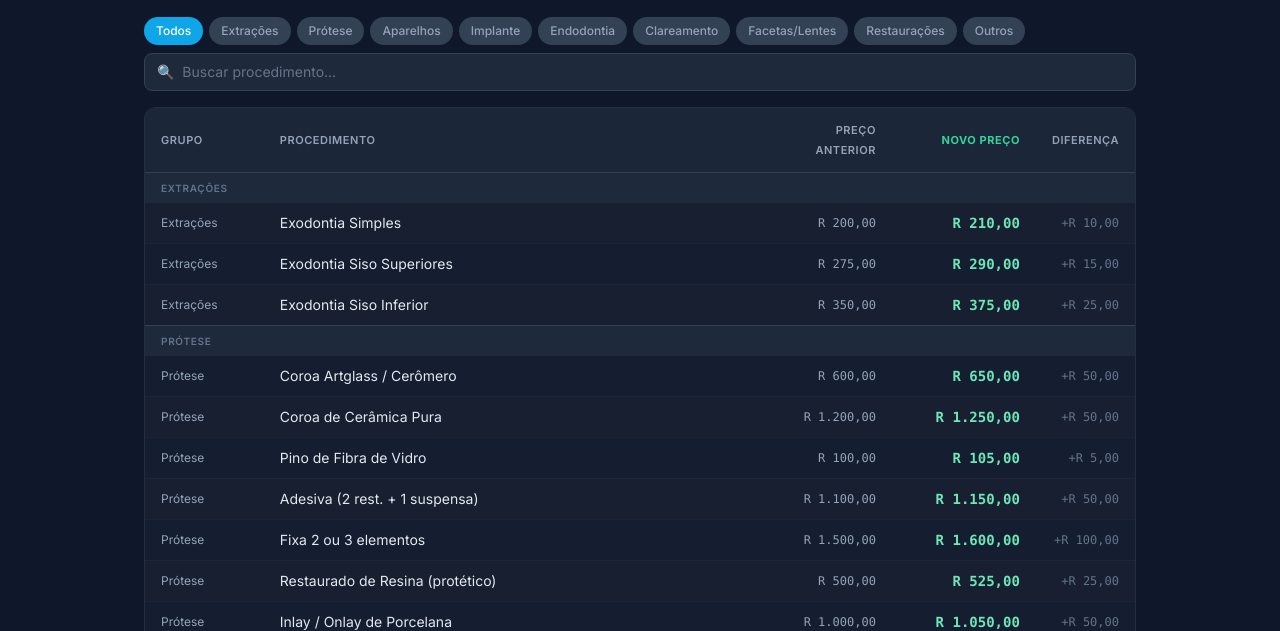
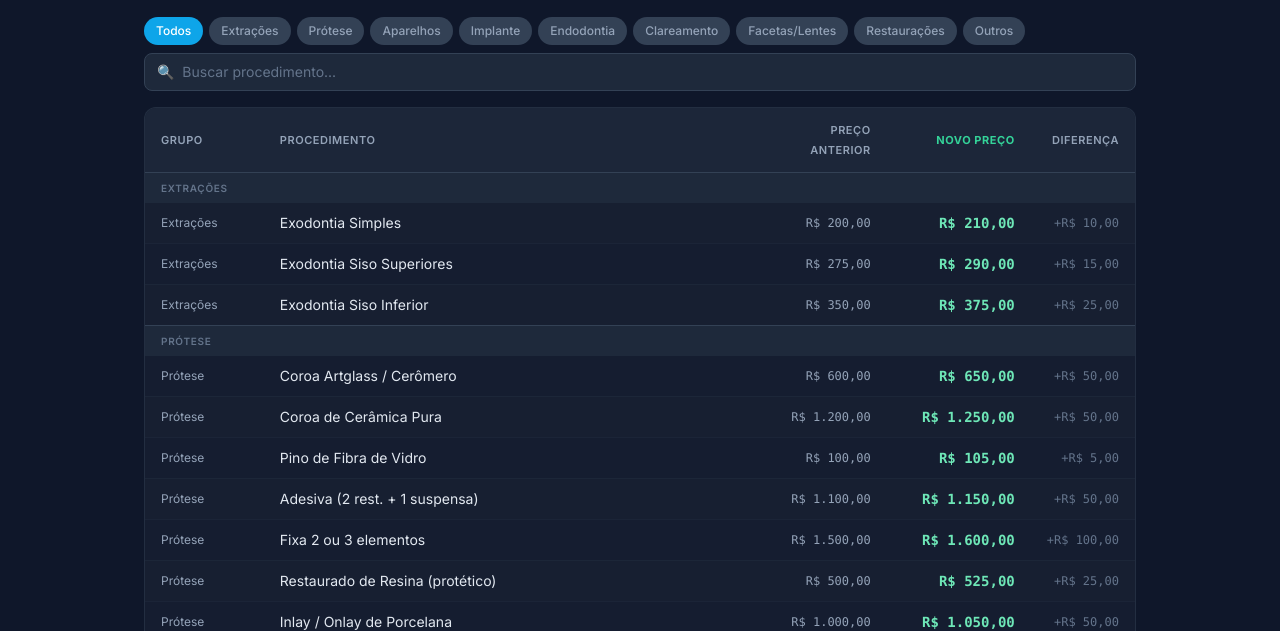
Before and after one commit to nelsonvieiramartins/analise-reajuste-precos, a website: page tabela.html in a window 1280 px wide. Shown: the part 169-800 px from the top of the page. Drawn offline with nearby package versions, Linux system fonts and the light colour scheme; no server answers.

Commit message:
Atualização automática - 5 arquivo(s)

```diff
--- /dev/null
+++ b/package.json
@@ -0,0 +1,5 @@
+{
+  "dependencies": {
+    "@supabase/supabase-js": "^2.100.1"
+  }
+}
--- a/tabela.html
+++ b/tabela.html
@@ -225,7 +225,7 @@
     }
 
     function brl(v) {
-      return 'R\u00a0' + v.toLocaleString('pt-BR',
+      return 'R$\u00a0' + v.toLocaleString('pt-BR',
         { minimumFractionDigits: 2, maximumFractionDigits: 2 });
     }
 
```
Also changed, not shown: 1 other file.
